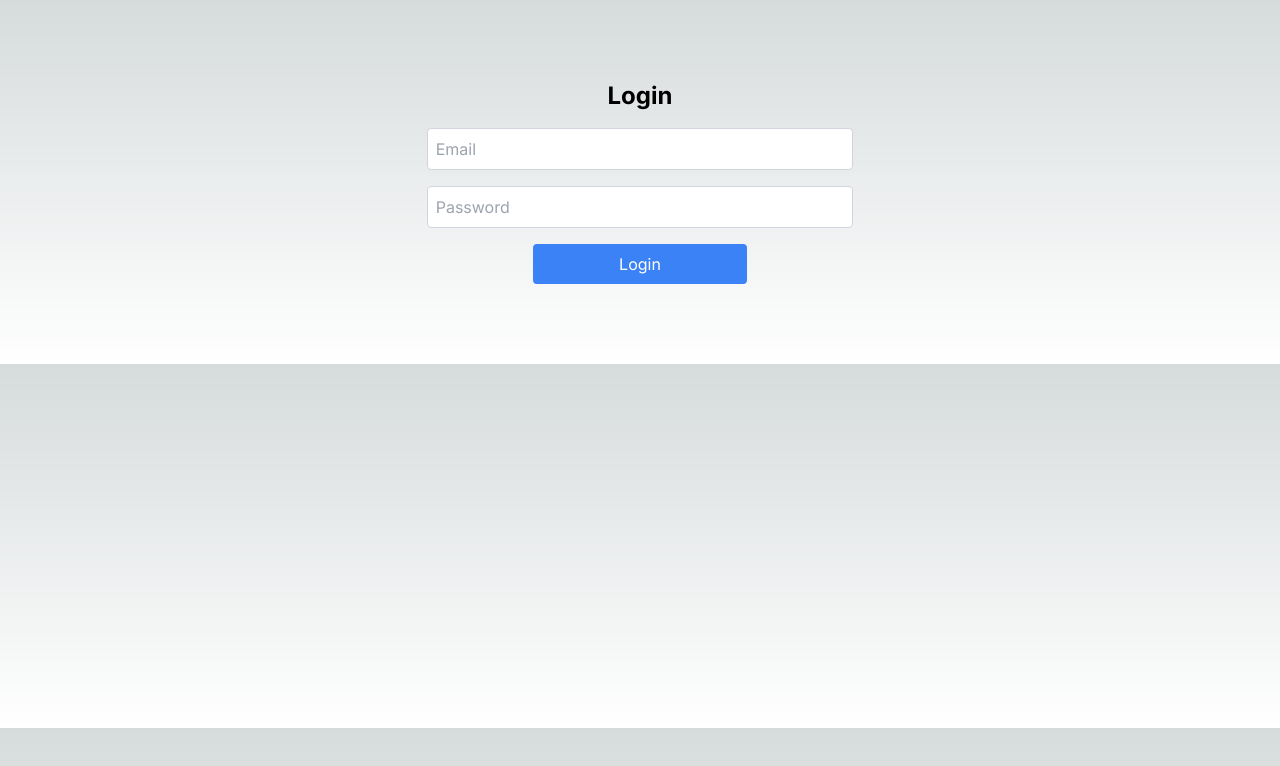
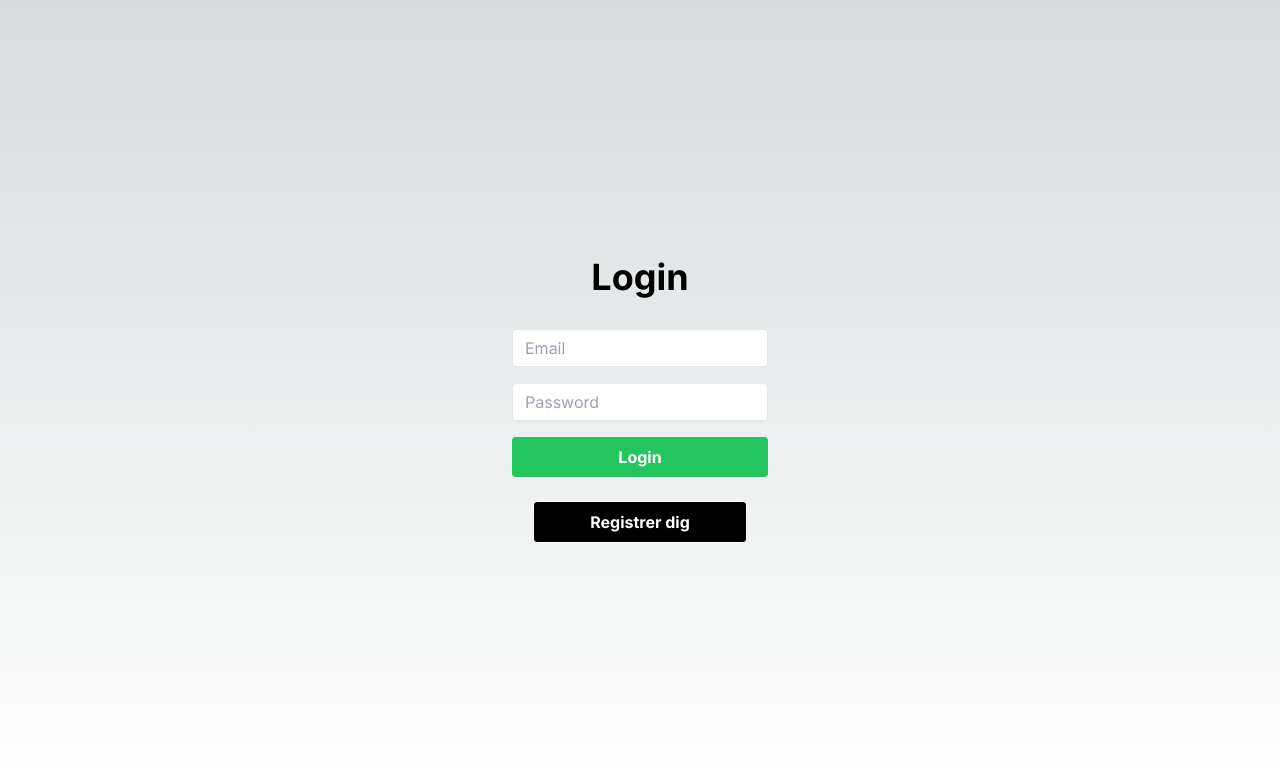
Before and after one commit to Emil-J1/SparMedSamvittighed, a Next.js app in the folder spar-med-samvittighed/: page /auth/login in a window 1280 px wide. Shown: the top 766 px of the page. Built offline with nearby package versions, Linux system fonts and the light colour scheme.

Commit message:
Styling: Styling the register page

```diff
--- a/spar-med-samvittighed/src/app/auth/login/page.tsx
+++ b/spar-med-samvittighed/src/app/auth/login/page.tsx
@@ -2,20 +2,42 @@
 
 import { useFormState } from "react-dom";
 import loginAction from "./loginAuction";
+import Link from "next/link";
 
 export default function Login() {
   const [error, formAction] = useFormState(loginAction, undefined);
 
   return (
-    <section className="flex flex-col justify-center items-center py-20">
-      <h1 className="text-2xl font-bold mb-4">Login</h1>
-      <form action={formAction} className="flex flex-col space-y-4 w-1/3">
-        <input type="email" placeholder="Email" name="email" className="border border-gray-300 p-2 rounded" />
-        <input type="password" placeholder="Password" name="password" className="border border-gray-300 p-2 rounded" />
-        <button type="submit" className="bg-blue-500 hover:bg-blue-400 text-white py-2 px-4 rounded w-1/2 self-center">Login</button>
+    <section className="flex flex-col items-center justify-center min-h-screen bg-gray-black">
+      <h1 className="text-4xl font-bold mb-8">Login</h1>
+      <form action={formAction} className="flex flex-col space-y-4 w-1/5">
+        <input
+          type="email"
+          placeholder="Email"
+          name="email"
+          className="appearance-none border rounded w-full py-2 px-3 text-gray-700 leading-tight focus:outline-none focus:shadow-outline"
+        />
+        <input
+          type="password"
+          placeholder="Password"
+          name="password"
+          className="appearance-none border rounded w-full py-2 px-3 text-gray-700 leading-tight focus:outline-none focus:shadow-outline"
+        />
+        <button
+          type="submit"
+          className="bg-green-500 hover:font-medium text-white font-bold py-2 px-4 rounded focus:outline-none focus:shadow-outline w-full self-center"
+        >
+          Login
+        </button>
       </form>
 
-      {error && <p className="text-red-500">{error}</p>}
+      {error && <p className="mt-4 text-red-500">{error}</p>}
+
+      <Link href="/register" className="flex flex-col items-center justify-center w-1/6">
+        <button className="bg-black hover:font-medium text-white font-bold mt-6 py-2 px-4 rounded focus:outline-none focus:shadow-outline self-center border border-white w-full">
+          Registrer dig
+        </button>
+      </Link>
     </section>
   );
 }
--- a/spar-med-samvittighed/src/app/register/page.tsx
+++ b/spar-med-samvittighed/src/app/register/page.tsx
@@ -1,10 +1,14 @@
-"use client"
-import { useState } from 'react';
-
+"use client";
+import { useState } from "react";
 
 export default function Register() {
-  const [formData, setFormData] = useState({ email: '', username: '', password: '', zipCode: "",  });
-  const [message, setMessage] = useState('');
+  const [formData, setFormData] = useState({
+    email: "",
+    username: "",
+    password: "",
+    zipCode: "",
+  });
+  const [message, setMessage] = useState("");
 
   const handleChange = (e: React.ChangeEvent<HTMLInputElement>) => {
     const { name, value } = e.target;
@@ -14,10 +18,10 @@ export default function Register() {
   const handleSubmit = async (e: React.FormEvent<HTMLFormElement>) => {
     e.preventDefault();
     try {
-      const response = await fetch('/api/register', {
-        method: 'POST',
+      const response = await fetch("/api/register", {
+        method: "POST",
         headers: {
-          'Content-Type': 'application/json',
+          "Content-Type": "application/json",
         },
         body: JSON.stringify(formData),
       });
@@ -26,17 +30,17 @@ export default function Register() {
       if (response.ok) {
         setMessage(data.message);
       } else {
-        setMessage(data.message || 'Registration failed');
+        setMessage(data.message || "Registration failed");
       }
     } catch (error) {
-      setMessage('An unexpected error occurred');
+      setMessage("An unexpected error occurred");
     }
   };
 
   return (
-    <div className="flex min-h-screen flex-col items-center justify-between p-24 bg-gray-100">
-      <h1>Register</h1>
-      <form onSubmit={handleSubmit}>
+    <section className="flex min-h-screen flex-col items-center justify-center p-24 bg-gray-black">
+      <h1 className="text-4xl font-bold mb-8">Register</h1>
+      <form onSubmit={handleSubmit} className="flex flex-col space-y-4 w-1/5 ">
         <input
           type="email"
           name="email"
@@ -44,6 +48,7 @@ export default function Register() {
           value={formData.email}
           onChange={handleChange}
           required
+          className="appearance-none border rounded w-full py-2 px-3 text-gray-700 leading-tight focus:outline-none focus:shadow-outline mb-4"
         />
         <input
           type="text"
@@ -52,6 +57,7 @@ export default function Register() {
           value={formData.username}
           onChange={handleChange}
           required
+          className="appearance-none border rounded w-full py-2 px-3 text-gray-700 leading-tight focus:outline-none focus:shadow-outline mb-4"
         />
         <input
           type="password"
@@ -60,6 +66,7 @@ export default function Register() {
           value={formData.password}
           onChange={handleChange}
           required
+          className="appearance-none border rounded w-full py-2 px-3 text-gray-700 leading-tight focus:outline-none focus:shadow-outline mb-4"
         />
         <input
           type="text"
@@ -67,13 +74,34 @@ export default function Register() {
           placeholder="Zip Code"
           value={formData.zipCode}
           onChange={handleChange}
+          onKeyDown={(event) => {
+            const pattern = /[0-9]/;
+            if (
+              !pattern.test(event.key) &&
+              event.key !== "Backspace" &&
+              event.key !== "Delete"
+            ) {
+              event.preventDefault();
+            }
+          }}
+          onInput={(event) => {
+            if ((event.target as HTMLInputElement).value.length > 4) {
+              (event.target as HTMLInputElement).value = (
+                event.target as HTMLInputElement
+              ).value.slice(0, 4);
+            }
+          }}
           required
+          className="appearance-none border rounded w-full py-2 px-3 text-gray-700 leading-tight focus:outline-none focus:shadow-outline mb-4"
         />
-
-
-        <button type="submit">Register</button>
+        <button
+          type="submit"
+          className="w-full bg-blue-500 hover:bg-blue-700 text-white font-bold py-2 px-4 rounded focus:outline-none focus:shadow-outline"
+        >
+          Register
+        </button>
       </form>
-      {message && <p>{message}</p>}
-    </div>
+      {message && <p className="mt-4 text-red-500">{message}</p>}
+    </section>
   );
 }
```
Lines whose indentation alone changed are shown as unchanged.
